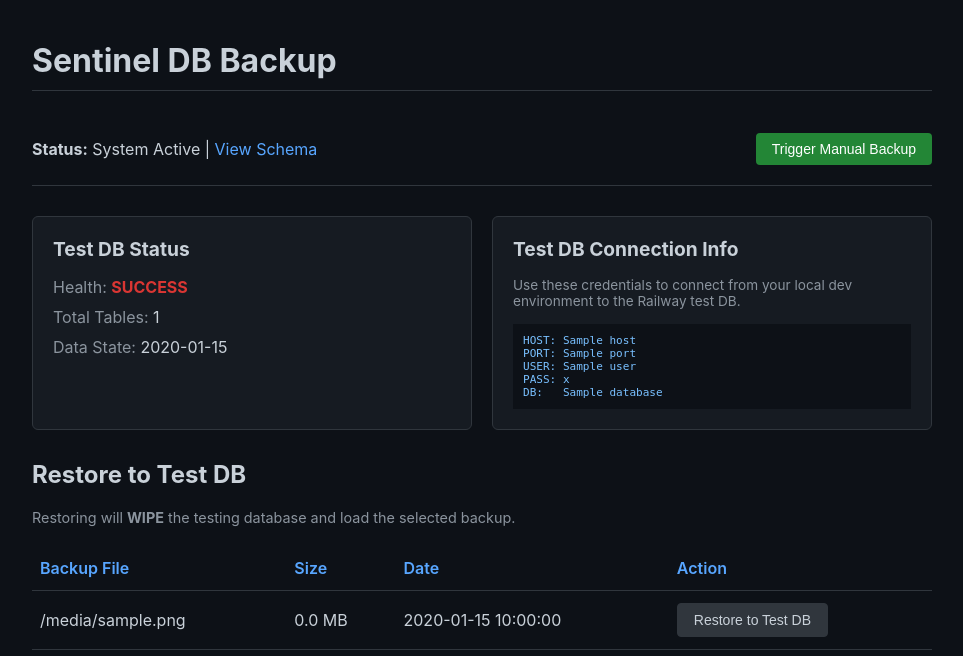
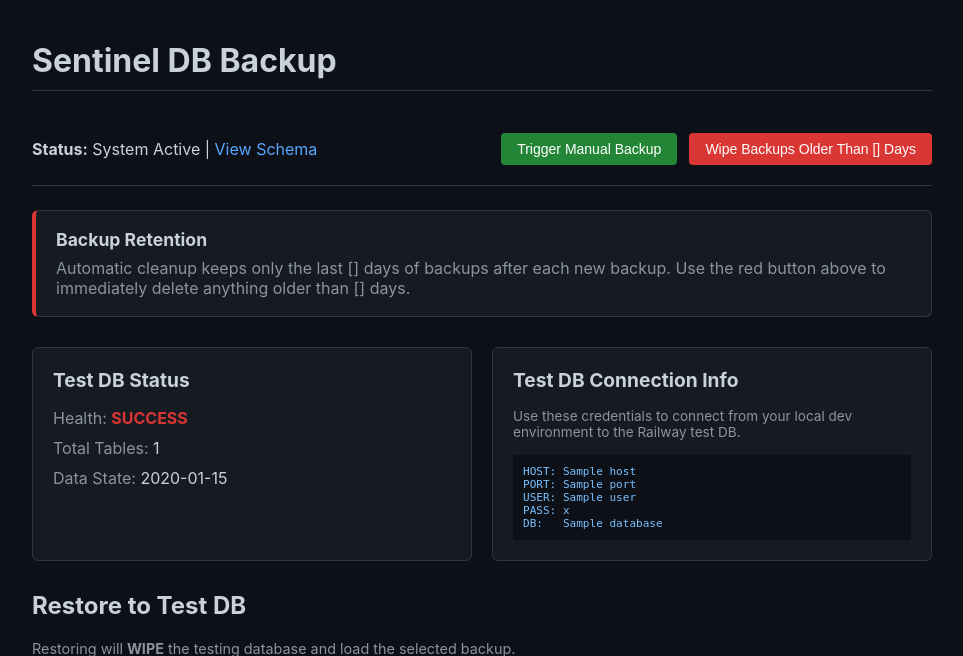
Before and after one commit to Zhihong0321/ee-backup, a FastAPI app: template app/templates/index.html in a window 1280 px wide. Shown: the top 656 px of the page, without its empty margins (158-1121 px from the left). Run offline with FastAPI, Linux system fonts and the light colour scheme; the template is opened without the code that fills it: most values are stand-ins (such as "Sample title", 1, 10 or a date in 2020).

Commit message:
Add 30-day backup retention and cleanup control

```diff
--- a/app/main.py
+++ b/app/main.py
@@ -6,7 +6,16 @@ from apscheduler.schedulers.background import BackgroundScheduler
 import os
 import datetime
 import json
-from .backup import perform_backup, init_db, get_db_connection, list_backups, perform_restore, get_test_db_info
+from .backup import (
+    perform_backup,
+    init_db,
+    get_db_connection,
+    list_backups,
+    perform_restore,
+    get_test_db_info,
+    delete_old_backups,
+    RETENTION_DAYS,
+)
 
 app = FastAPI(title="Sentinel Backup Service")
 
@@ -73,7 +82,8 @@ async def dashboard(request: Request):
         "request": request,
         "logs": formatted_logs,
         "backups": available_backups,
-        "test_db_info": test_db_info
+        "test_db_info": test_db_info,
+        "retention_days": RETENTION_DAYS
     })
 
 @app.post("/restore/{filename}")
@@ -89,6 +99,22 @@ async def trigger_backup(background_tasks: BackgroundTasks):
     background_tasks.add_task(perform_backup)
     return {"message": "Backup triggered in background"}
 
+@app.post("/cleanup-old-backups")
+async def cleanup_old_backups():
+    try:
+        result = delete_old_backups()
+        return {
+            "message": (
+                f"Deleted {result['deleted_count']} backup(s) older than "
+                f"{result['retention_days']} days."
+            ),
+            "deleted_count": result["deleted_count"],
+            "deleted_files": result["deleted_files"],
+            "retention_days": result["retention_days"]
+        }
+    except Exception as exc:
+        raise HTTPException(status_code=500, detail=f"Cleanup failed: {exc}")
+
 @app.get("/health")
 def health_check():
     return {"status": "ok"}
--- a/app/templates/index.html
+++ b/app/templates/index.html
@@ -52,6 +52,33 @@
             border: none;
         }
 
+        button.danger {
+            background-color: var(--fail-color);
+            color: white;
+            border: none;
+        }
+
+        button:disabled {
+            opacity: 0.7;
+            cursor: not-allowed;
+        }
+
+        .control-actions {
+            display: flex;
+            gap: 12px;
+            flex-wrap: wrap;
+            justify-content: flex-end;
+        }
+
+        .retention-card {
+            margin-top: 24px;
+            background: #161b22;
+            border: 1px solid var(--border-color);
+            border-left: 4px solid var(--fail-color);
+            padding: 18px 20px;
+            border-radius: 6px;
+        }
+
         .log-list {
             margin-top: 20px;
             width: 100%;
@@ -78,7 +105,18 @@
         <div>
             <strong>Status:</strong> System Active | <a href="/schema" style="color: var(--accent-color); text-decoration: none;">View Schema</a>
         </div>
-        <button class="primary" onclick="triggerBackup()">Trigger Manual Backup</button>
+        <div class="control-actions">
+            <button class="primary" id="trigger-backup-btn" onclick="triggerBackup()">Trigger Manual Backup</button>
+            <button class="danger" id="cleanup-old-backups-btn" onclick="cleanupOldBackups()">Wipe Backups Older Than {{ retention_days }} Days</button>
+        </div>
+    </div>
+
+    <div class="retention-card">
+        <h2 style="margin: 0 0 8px; font-size: 1.1em;">Backup Retention</h2>
+        <p style="margin: 0; color: #8b949e;">
+            Automatic cleanup keeps only the last {{ retention_days }} days of backups after each new backup.
+            Use the red button above to immediately delete anything older than {{ retention_days }} days.
+        </p>
     </div>
 
     {% if test_db_info %}
@@ -169,7 +207,7 @@
 
     <script>
         async function triggerBackup() {
-            const btn = document.querySelector('button.primary');
+            const btn = document.getElementById('trigger-backup-btn');
             btn.innerText = "Starting...";
             btn.disabled = true;
 
@@ -180,6 +218,34 @@
                 alert("Error triggering backup");
             } finally {
                 btn.innerText = "Trigger Manual Backup";
+                btn.disabled = false;
+            }
+        }
+
+        async function cleanupOldBackups() {
+            const btn = document.getElementById('cleanup-old-backups-btn');
+
+            if (!confirm(`Delete all backups older than {{ retention_days }} days? This cannot be undone.`)) {
+                return;
+            }
+
+            btn.innerText = "Wiping...";
+            btn.disabled = true;
+
+            try {
+                const res = await fetch('/cleanup-old-backups', { method: 'POST' });
+                const data = await res.json();
+
+                if (!res.ok) {
+                    throw new Error(data.detail || "Cleanup failed");
+                }
+
+                alert(data.message);
+                window.location.reload();
+            } catch (e) {
+                alert(e.message || "Error deleting old backups");
+            } finally {
+                btn.innerText = "Wipe Backups Older Than {{ retention_days }} Days";
                 btn.disabled = false;
             }
         }
```
Also changed, not shown: app/backup.py (+59 -19 lines).
